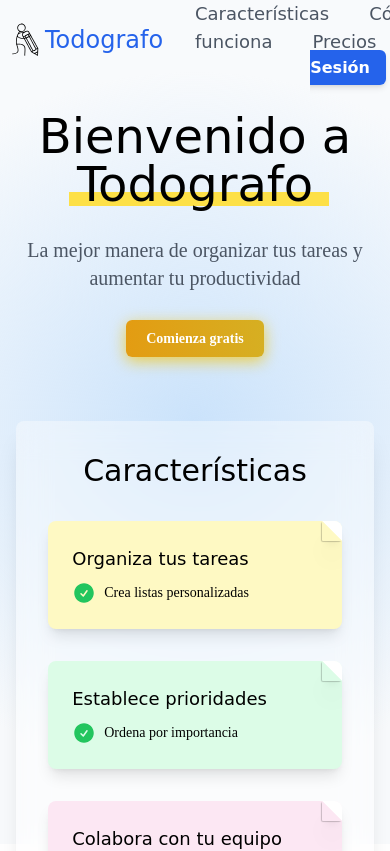
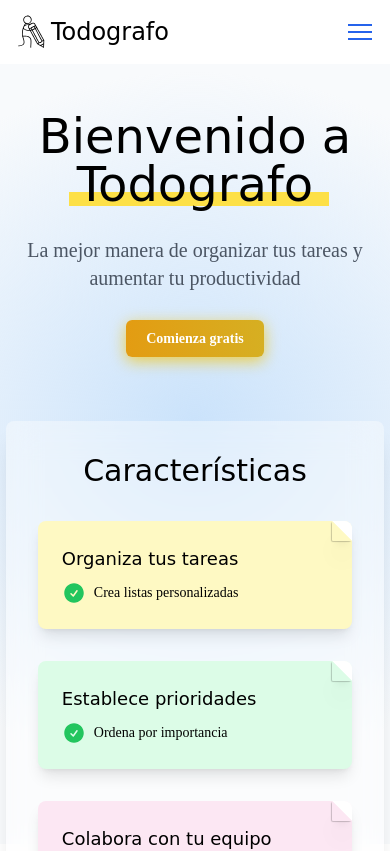
Before and after one commit to LautaRB/Todo-list-Front, a React (Vite) app: page / in a window 390 px wide. Shown: the top 851 px of the page. Built offline with nearby package versions, Linux system fonts and the light colour scheme; a web font is replaced by a local one.

Commit message:
Agregado el hamburger nav para Mobile

```diff
--- a/package.json
+++ b/package.json
@@ -12,6 +12,7 @@
 	"dependencies": {
 		"@heroicons/react": "2.2.0",
 		"@hookform/resolvers": "3.9.1",
+		"hamburger-react": "^2.5.1",
 		"react": "19.0.0",
 		"react-dom": "19.0.0",
 		"react-hook-form": "7.54.1",
--- a/src/Components/Navbar/Navbar.tsx
+++ b/src/Components/Navbar/Navbar.tsx
@@ -1,23 +1,56 @@
 import { NavLink } from './NavLink';
 import { Stickman as StickmanIcon } from '@icons/Stickman.tsx';
+import Hamburger from 'hamburger-react';
+import { useState } from 'react';
 
 export const Navbar = () => {
+	const [isOpen, setIsOpen] = useState(false);
+
+	const handleClick = () => {
+		setIsOpen(!isOpen);
+	};
+	const navLinks = [
+		{ name: 'Características', href: '#features' },
+		{ name: 'Cómo funciona', href: '#how-it-works' },
+		{ name: 'Precios', href: '#pricing' },
+	];
+
 	return (
-		<nav className="grid grid-cols-2 w-full lg:w-5/6 m-auto">
+		<nav className="relative grid grid-cols-2 w-[97%] lg:w-5/6 m-auto">
 			<a href="/" className="group flex items-center w-fit pl-1 lg:pl-9">
 				<StickmanIcon className="h-11 w-auto text-black" />
 				<span className="text-2xl font-heading -ml-1 group-hover:text-blue-600 transition-colors duration-300">
 					Todografo
 				</span>
 			</a>
-			<div className="space-x-10 pr-1 lg:pr-9 self-center text-gray-600 text-right">
-				<NavLink href="#features">Características</NavLink>
-				<NavLink href="#how-it-works">Cómo funciona</NavLink>
-				<NavLink href="#pricing">Precios</NavLink>
+			<div className="hidden lg:flex space-x-10 pr-1 lg:pr-9 text-gray-600 items-center">
+				{navLinks.map((link) => (
+					<NavLink key={link.name} href={link.href}>
+						{link.name}
+					</NavLink>
+				))}
 				<a href="/signIn" className="btn-secondary-blue font-heading text-base">
 					Iniciar Sesión
 				</a>
 			</div>
+
+			{/* Mobile Nav */}
+			<div className="flex lg:hidden items-center justify-end">
+				<Hamburger color="#2563eb" size={24} toggled={isOpen} toggle={setIsOpen} />
+				{isOpen && (
+					<div className="absolute top-full -left-[6px] w-screen flex flex-col space-y-4 bg-opacity-70 bg-white backdrop-filter backdrop-blur-lg p-4 shadow-sm">
+						<div onClick={handleClick} className="flex flex-col space-y-2 w-[97%] m-auto font-semibold">
+							{navLinks.map((link) => (
+								<NavLink key={link.name} href={link.href}>
+									{link.name}
+									<hr className="border-gray-300 mt-1" />
+								</NavLink>
+							))}
+							<NavLink href="/signIn">Iniciar sesión</NavLink>
+						</div>
+					</div>
+				)}
+			</div>
 		</nav>
 	);
 };
--- a/src/Layouts/Landing.tsx
+++ b/src/Layouts/Landing.tsx
@@ -28,8 +28,8 @@ export const Landing: React.FC<Props> = ({ children }) => {
 	return (
 		<div className="min-h-screen">
 			<header
-				className={`w-full z-10 fixed top-0 transition-colors duration-300 ${
-					isScrolled ? 'bg-opacity-50 backdrop-filter backdrop-blur-lg bg-white shadow-sm' : ''
+				className={`w-full z-10 fixed top-0 transition-colors duration-300 bg-white backdrop-filter backdrop-blur-lg ${
+					isScrolled ? 'bg-opacity-70' : 'lg:bg-opacity-0'
 				}`}
 			>
 				<Navbar />
--- a/src/Layouts/Sign.tsx
+++ b/src/Layouts/Sign.tsx
@@ -8,14 +8,14 @@ interface Props {
 export const Sign: React.FC<Props> = ({ children, signIn }) => {
 	return (
 		<div className="min-h-screen">
-			<header className="w-11/12 lg:w-5/6 m-auto z-10 fixed top-5 left-0 right-0 flex items-center justify-between">
+			<header className="w-[97%] lg:w-5/6 m-auto z-10 fixed top-5 left-0 right-0 flex items-center justify-between">
 				<a href="/" className="group flex items-center w-fit">
 					<StickmanIcon className="h-11 w-auto text-black" />
 					<span className="text-3xl font-heading -ml-1 group-hover:text-blue-600 transition-colors duration-300">
 						Todografo
 					</span>
 				</a>
-				<p className="text-sm text-gray-500">
+				<p className="text-sm text-gray-500 pr-4">
 					<span className="hidden lg:inline">{signIn ? '¿No tienes una cuenta?' : '¿Tienes una cuenta?'} </span>
 					<a href={signIn ? '/signUp' : '/signIn'} className="link-blue text-base lg:btn-secondary-blue lg:ml-4">
 						{signIn ? 'Regístrate' : 'Inicia sesión'}
--- a/src/Pages/Error.tsx
+++ b/src/Pages/Error.tsx
@@ -2,7 +2,7 @@ import { StickyNote } from '@components/utils/StickyNote';
 
 export const Error = () => {
 	return (
-		<div className="grid place-items-center h-screen w-11/12 m-auto lg:w-5/6">
+		<div className="grid place-items-center h-screen w-[97%] m-auto lg:w-5/6">
 			<section className="section-container flex flex-col items-center justify-center">
 				<StickyNote color="yellow">
 					<div className="flex flex-col items-center justify-center gap-7">
--- a/src/Pages/Landing.tsx
+++ b/src/Pages/Landing.tsx
@@ -5,7 +5,7 @@ import { Pricing as PricingSection } from '@components/Pricing/Pricing';
 
 export const Landing = () => {
 	return (
-		<div className="space-y-16 w-11/12 lg:w-5/6 mb-16 m-auto">
+		<div className="space-y-16 w-[97%] lg:w-5/6 mb-16 m-auto">
 			<HeroSection />
 			<FeaturesSection />
 			<HowWorksSection />
```
Also changed, not shown: 1 other file (tests, documents, lock files or other folders).
